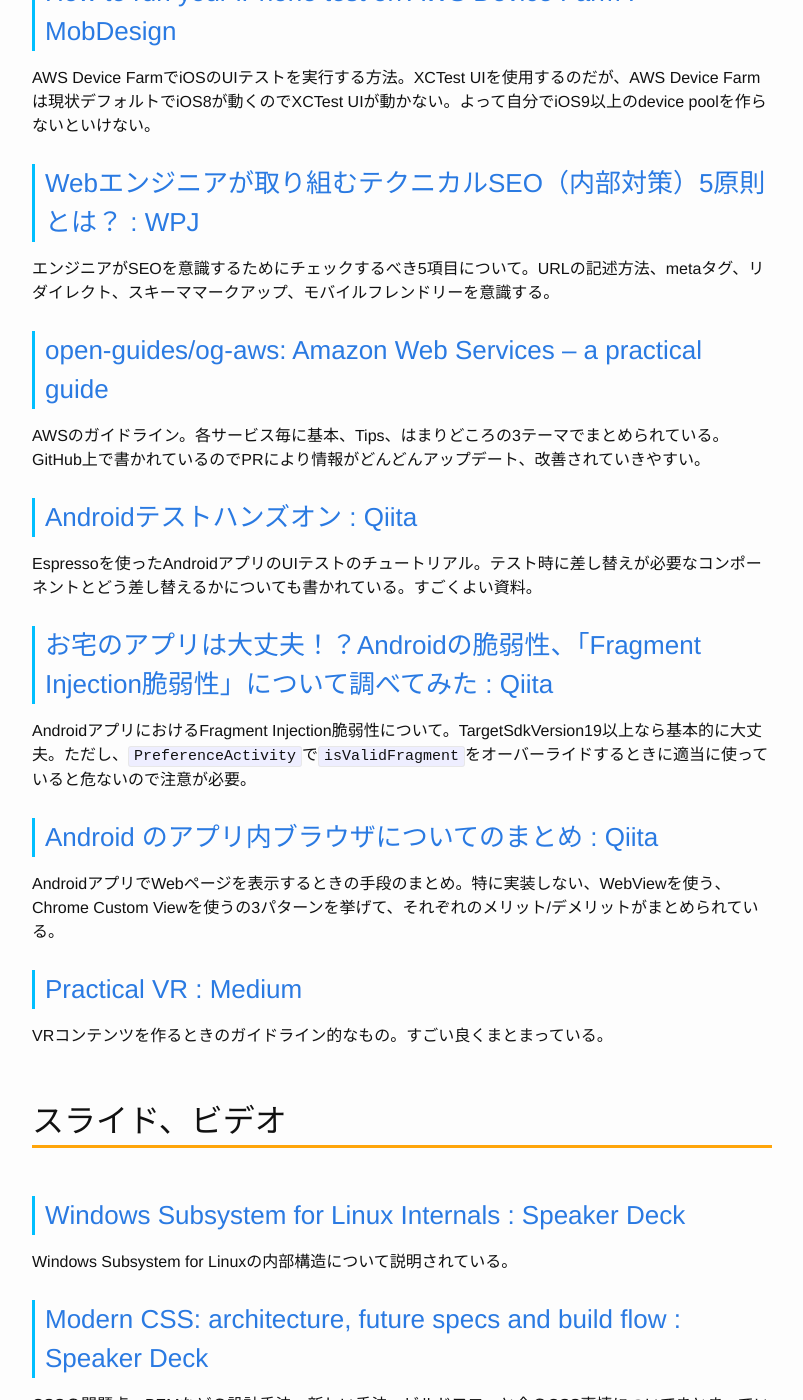
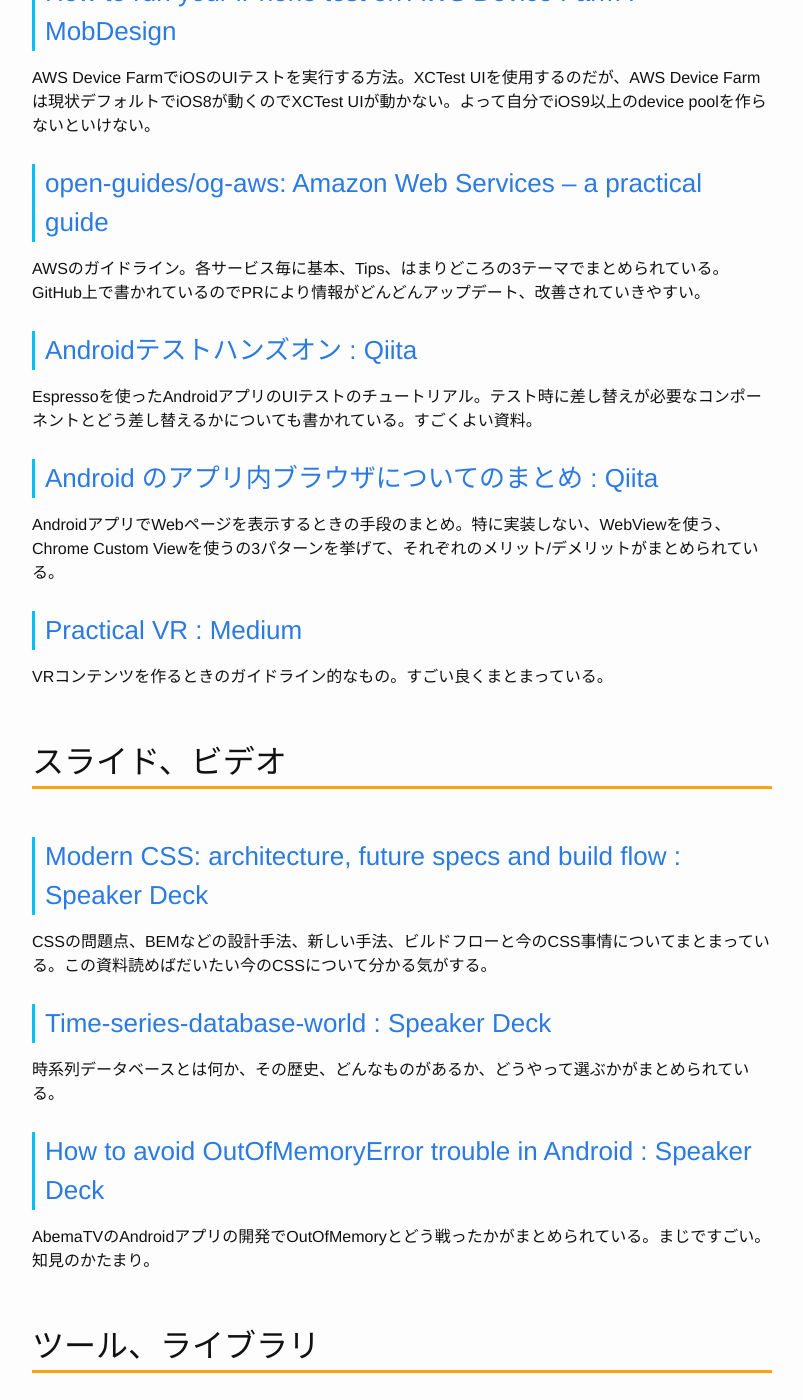
Before and after one commit to Gather-Tech/Gather-Tech.github.io, a Jekyll site: the page built from _posts/2016/2016-10-17-Gather16.md, in a window 1280 px wide and 1400 px high, scrolled down 2038 px. Shown: the whole window, without its empty margins (238-1041 px from the left). Built offline with Jekyll 4.4.1, drawn with Linux system fonts in a browser that asks for light colours; some of the changed text lies outside the part shown.

Commit message:
記事を剪定した

```diff
--- a/_posts/2016/2016-10-17-Gather16.md
+++ b/_posts/2016/2016-10-17-Gather16.md
@@ -51,10 +51,6 @@
 
 AWS Device FarmでiOSのUIテストを実行する方法。XCTest UIを使用するのだが、AWS Device Farmは現状デフォルトでiOS8が動くのでXCTest UIが動かない。よって自分でiOS9以上のdevice poolを作らないといけない。
 
-### [Webエンジニアが取り組むテクニカルSEO（内部対策）5原則とは？ : WPJ](https://www.webprofessional.jp/5-seo-guidelines-for-web-developers/)
-
-エンジニアがSEOを意識するためにチェックするべき5項目について。URLの記述方法、metaタグ、リダイレクト、スキーママークアップ、モバイルフレンドリーを意識する。
-
 ### [open-guides/og-aws: Amazon Web Services -- a practical guide](https://github.com/open-guides/og-aws)
 
 AWSのガイドライン。各サービス毎に基本、Tips、はまりどころの3テーマでまとめられている。GitHub上で書かれているのでPRにより情報がどんどんアップデート、改善されていきやすい。
@@ -62,10 +58,6 @@
 ### [Androidテストハンズオン : Qiita](http://qiita.com/cattaka/items/83f7a82ce80f352ef7c9)
 
 Espressoを使ったAndroidアプリのUIテストのチュートリアル。テスト時に差し替えが必要なコンポーネントとどう差し替えるかについても書かれている。すごくよい資料。
-
-### [お宅のアプリは大丈夫！？Androidの脆弱性、「Fragment Injection脆弱性」について調べてみた : Qiita](http://qiita.com/shunXnegi/items/40da2e1a32ecfd09b94f)
-
-AndroidアプリにおけるFragment Injection脆弱性について。TargetSdkVersion19以上なら基本的に大丈夫。ただし、`PreferenceActivity`で`isValidFragment`をオーバーライドするときに適当に使っていると危ないので注意が必要。
 
 ### [Android のアプリ内ブラウザについてのまとめ : Qiita](http://qiita.com/otofu_square/items/3153dc75438acb3f71d0)
 
@@ -76,10 +68,6 @@
 VRコンテンツを作るときのガイドライン的なもの。すごい良くまとまっている。
 
 ## スライド、ビデオ
-
-### [Windows Subsystem for Linux Internals : Speaker Deck](https://speakerdeck.com/ntddk/windows-subsystem-for-linux-internals)
-
-Windows Subsystem for Linuxの内部構造について説明されている。
 
 ### [Modern CSS: architecture, future specs and build flow : Speaker Deck](https://speakerdeck.com/morishitter/modern-css-architecture-future-specs-and-build-flow)
 
@@ -103,10 +91,6 @@
 
 `import`文をコード中のどこにでも書けるようにするXcodeのエクステンション。
 
-### [Typist: GitHub](https://github.com/totocaster/Typist)
-
-iOSのキーボードの挙動を簡単に管理できるライブラリ。Swift製。
-
 ### [SwiftyAttributes: GitHub](https://github.com/eddiekaiger/SwiftyAttributes)
 
 SwiftのStringのアトリビュートをチェーンして書けるようにするライブラリ。
@@ -114,10 +98,6 @@
 ### [mirage: GitHub](https://github.com/appbaseio/mirage)
 
 ElasticSearchにクエリを投げるWebのフロント。TypeScriptで書かれている。
-
-### [NativeScript Developer Day 2016](https://github.com/telerik/NativeScript-Developer-Day-2016-Presentations)
-
-NativeScript Developer Day 2016の発表資料まとめ。
 
 ## 書籍
 
@@ -132,10 +112,6 @@
 11/25発売予定。React本が出るみたい。
 
 ## サービス、アプリ
-
-### [kaktus/kaktus: A new minimalistic web browser](https://github.com/kaktus/kaktus)
-
-必要最小限の機能だけを備えたシンプルなブラウザ。electron製。
 
 ### [Snipposé App - Samuel Ford](http://www.samuelwford.com/snippose)
 
```
